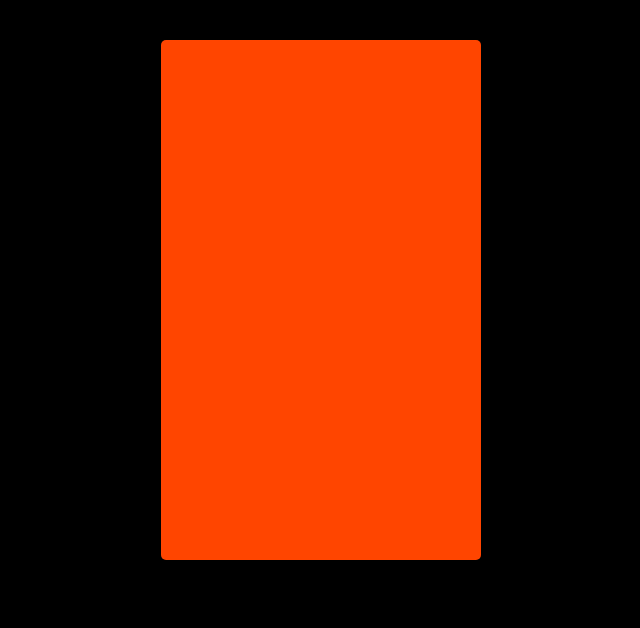
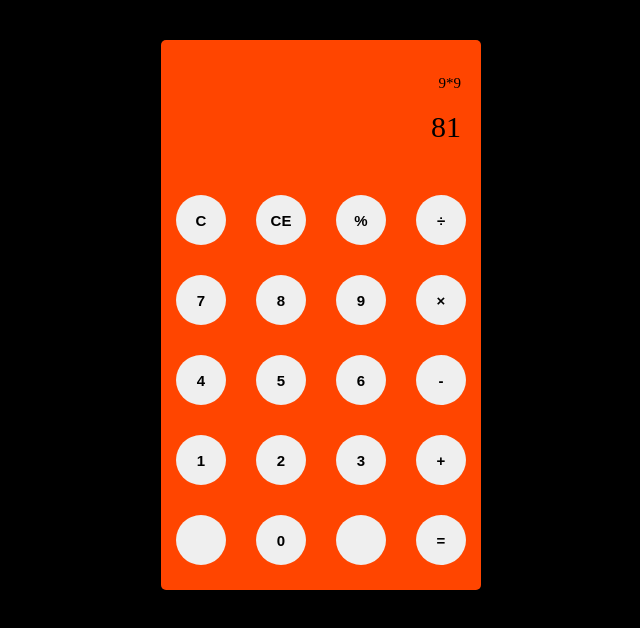
Before and after one commit to Telles01/calculator2JS, a plain HTML site: page index.html in a window 1280 px wide. Shown: the whole page, without its empty margins (319-959 px from the left). Drawn offline with Linux system fonts and the light colour scheme.

Commit message:
builting calcutalor day 2

```diff
--- a/index.html
+++ b/index.html
@@ -6,14 +6,48 @@
   <title>Calculator</title>
   <link rel="stylesheet" href="style.css">
   <link rel="stylesheet" href="script.js">
-  <link rel="stylesheet" href="">
+  <title>Calculator</title>
 </head>
 <body>
   <div id="container">
     <div id= "calculator">
+      <div id="result">
+        <div id="history">
+          <p id="history-value">9*9</p>
+        </div>
+        <div id="output">
+          <p id="output-value">81</p>
+        </div>
+        <div>
+          <div id= "keyboard">
+            <button class="operator" id= "clear">C</button>
+            <button class="operator" id="backspace">CE</button>
+            <button class="operator" id="%">%</button>
+            <button class="operator" id="/">&#247;</button>
+            <button class="number" id="7">7</button>
+            <button class="number" id="8">8</button>
+            <button class="number" id="9">9</button>
+            <button class="operator" id="*">&times;</button>
+            <button class="number" id="4">4</button>
+            <button class="number" id="5">5</button>
+            <button class="number" id="6">6</button>
+            <button class="operator" id="-">-</button>
+            <button class="number" id="1">1</button>
+            <button class="number" id="2">2</button>
+            <button class="number" id="3">3</button>
+            <button class="operator" id="+">+</button>
+            <button class="empty" id="empty"></button>
+            <button class="number" id="0">0</button>
+            <button class="empty" id="empty"></button>
+            <button class="operator" id="=">=</button>
+
+
+
+          </div>
+
 
     </div>
   </div>
-
+  <script src="script.js"></script>
 </body>
 </html>
--- a/style.css
+++ b/style.css
@@ -8,15 +8,54 @@ body{
   height: 550px;
   background-image: url(bglmg.jpg);
   margin: 20px auto;
+
 }
 #calculator{
   width: 320px;
-  height: 520px;
+  height: 550px;
   background-color: orangered;
   margin: 0 auto;
   top: 20px;
   position: relative;
   border-radius: 5px;
-  box-shadow: ;
+  box-shadow: 5px;
+  box-sizing: 0 4px 8px 0 rgba(0, 0, 0, 0,2), 0 6px 20px 0 rgba (0, 0, 0, 0.19);
 
 }
+
+#result{
+  height: 120px;
+
+}
+#history{
+  text-align: right;
+  height: 20px;
+  margin: 0 20px;
+  padding-top: 20px;
+  font-size: 15px;
+  color: black;
+}
+
+#output{
+  text-align: right;
+  height: 60px;
+  margin: 10px 20px;
+  font-size: 30px;
+
+}
+
+#keyboard{
+  height: 400px;
+}
+.operator, .number, .empty{
+  width: 50px;
+  height: 50px;
+  margin: 15px;
+  float: left;
+  border-radius: 50%;
+  border-width: 0;
+  font-weight: bold;
+  font-size: 15px;
+
+
+}
```
